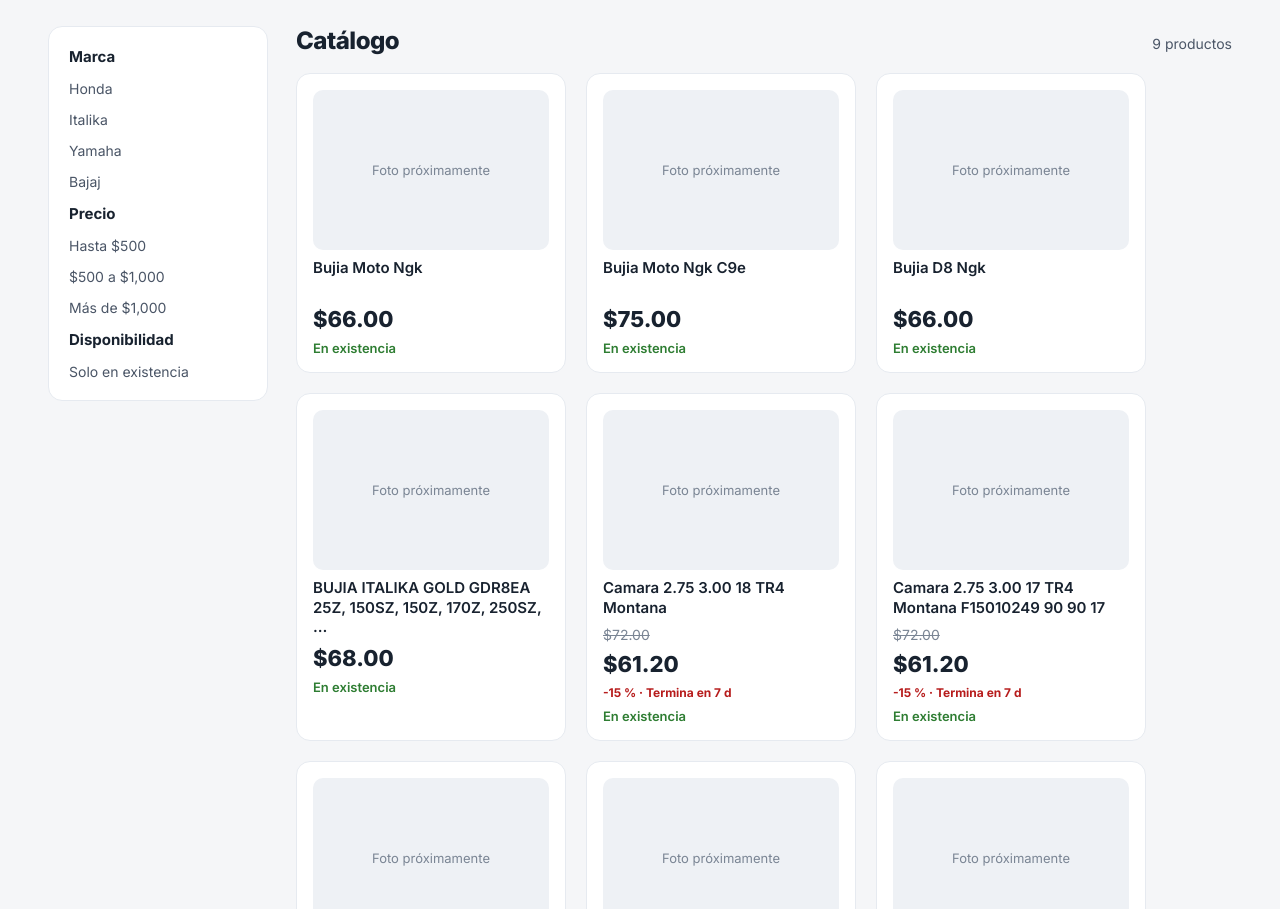
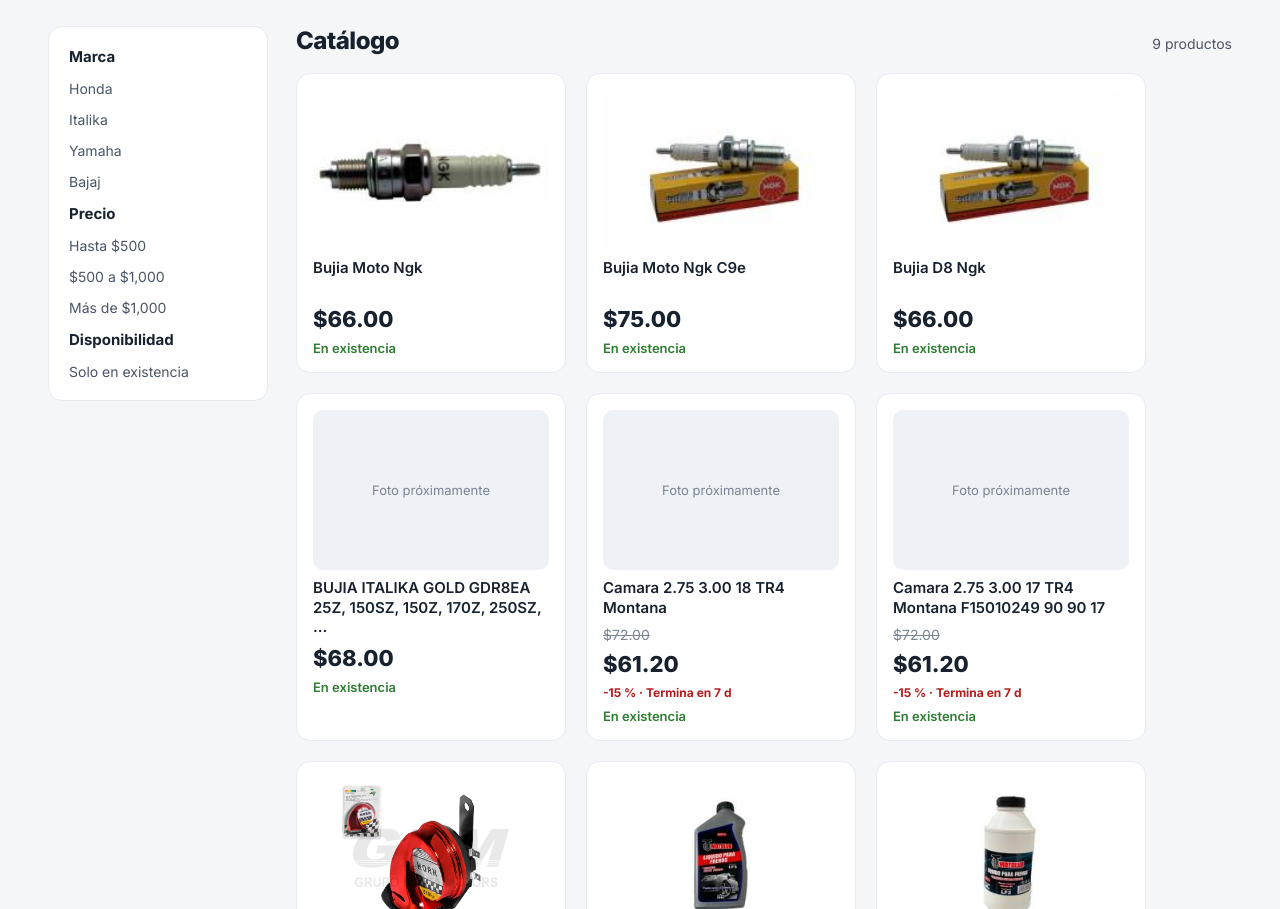
Before and after one commit to elfaritorefaccionaria-ai/elfarito, a plain HTML site: page index.html in a window 1280 px wide. Shown: the part 1891-2800 px from the top of the page. Drawn offline with Linux system fonts and the light colour scheme.

Commit message:
Fotos de productos publicados y ajuste de tarjetas
Co-Authored-By: Claude Haiku 5.5 <noreply@anthropic.com>
Claude-Session: https://claude.ai/code/session_01Ndgsx95hyoydaj5ffLwpis

```diff
--- a/index.html
+++ b/index.html
@@ -106,7 +106,7 @@ a{color:inherit;text-decoration:none}
 <div class="btns"><span class="btn btn-p" onclick="document.getElementById('ofertas').scrollIntoView()">Ver ofertas</span><span class="btn btn-s" onclick="document.getElementById('q').focus()">Buscar mi pieza</span></div>
 </div>
 <div id="heroCard" class="hero-card vacio">
-<div class="hero-img"><span class="badge" id="hBadge"></span><span id="hFoto">Foto próximamente</span></div>
+<div class="hero-img"><span class="badge" id="hBadge"></span><span id="hFoto" style="width:100%;height:100%;display:flex;align-items:center;justify-content:center">Foto próximamente</span></div>
 <div id="hNombre" style="font-weight:700;font-size:17px"></div>
 <div style="display:flex;gap:12px;align-items:baseline"><span id="hViejo" style="font-size:15px;color:#7a8594;text-decoration:line-through"></span><span id="hNuevo" style="font-size:26px;font-weight:800;color:#18222f"></span></div>
 </div>
@@ -200,7 +200,9 @@ a{color:inherit;text-decoration:none}
 
   function tarjeta(p){
     var card = el("div", "card");
-    card.appendChild(el("div", "img"));
+    var im = el("div", "img");
+    if (p.foto){ var fi = document.createElement("img"); fi.src = p.foto; fi.alt = ""; fi.style.cssText = "width:100%;height:100%;object-fit:contain;border-radius:10px;background:#fff"; im.appendChild(fi); }
+    card.appendChild(im);
     card.appendChild(el("div", "name", limpiarNombre(p.nombre)));
     if (p.oferta){
       card.appendChild(el("div", "old", money(p.precio)));
@@ -248,6 +250,10 @@ a{color:inherit;text-decoration:none}
     var hc = document.getElementById("heroCard");
     hc.classList.remove("vacio");
     document.getElementById("hBadge").textContent = "-" + p.oferta.porcentaje + " %";
+    var hf = document.getElementById("hFoto");
+    hf.textContent = "";
+    if (p.foto){ var hi = document.createElement("img"); hi.src = p.foto; hi.alt = ""; hi.style.cssText = "width:100%;height:100%;object-fit:contain;border-radius:12px;background:#fff"; hf.appendChild(hi); }
+    else { hf.textContent = "Foto próximamente"; }
     document.getElementById("hNombre").textContent = limpiarNombre(p.nombre);
     document.getElementById("hViejo").textContent = money(p.precio);
     document.getElementById("hNuevo").textContent = money(p.oferta.precio_oferta);
--- a/products.json
+++ b/products.json
@@ -5,19 +5,22 @@
    "codigo": "C7HSA",
    "nombre": "Bujia Moto Ngk",
    "precio": 66.0,
-   "existencia": 30.0
+   "existencia": 30.0,
+   "foto": "imagenes/C7HSA.jpg"
   },
   {
    "codigo": "C9E/12",
    "nombre": "Bujia Moto Ngk C9e",
    "precio": 75.0,
-   "existencia": 20.0
+   "existencia": 20.0,
+   "foto": "imagenes/C9E_12.jpg"
   },
   {
    "codigo": "D8EA",
    "nombre": "Bujia D8 Ngk",
    "precio": 66.0,
-   "existencia": 30.0
+   "existencia": 30.0,
+   "foto": "imagenes/D8EA.jpg"
   },
   {
    "codigo": "E02020014",
@@ -56,7 +59,8 @@
     "porcentaje": 25.0,
     "precio_oferta": 93.0,
     "vence": "2026-11-28"
-   }
+   },
+   "foto": "imagenes/CLAXON_NE_RO_AZ.jpg"
   },
   {
    "codigo": "7502206202408",
@@ -67,7 +71,8 @@
     "porcentaje": 25.0,
     "precio_oferta": 133.12,
     "vence": "2026-12-06"
-   }
+   },
+   "foto": "imagenes/7502206202408.jpg"
   },
   {
    "codigo": "7502206202415",
@@ -78,7 +83,8 @@
     "porcentaje": 25.0,
     "precio_oferta": 45.0,
     "vence": "2026-12-06"
-   }
+   },
+   "foto": "imagenes/7502206202415.jpg"
   }
  ]
 }
```
Also changed, not shown: imagenes/7502206202408.jpg (added), imagenes/7502206202415.jpg (added), imagenes/C7HSA.jpg (added), imagenes/C9E_12.jpg (added), imagenes/CLAXON_NE_RO_AZ.jpg (added), imagenes/D8EA.jpg (added).
